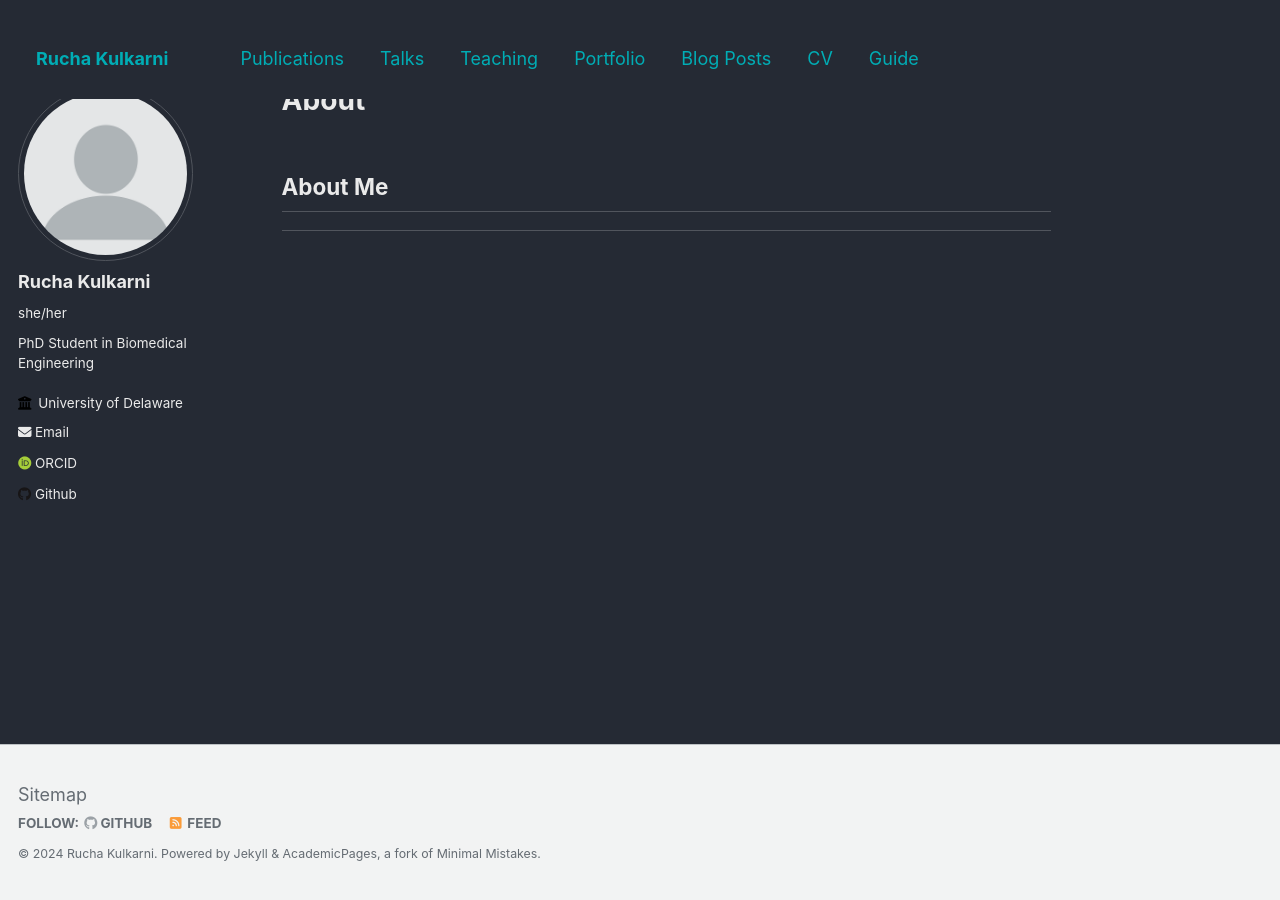
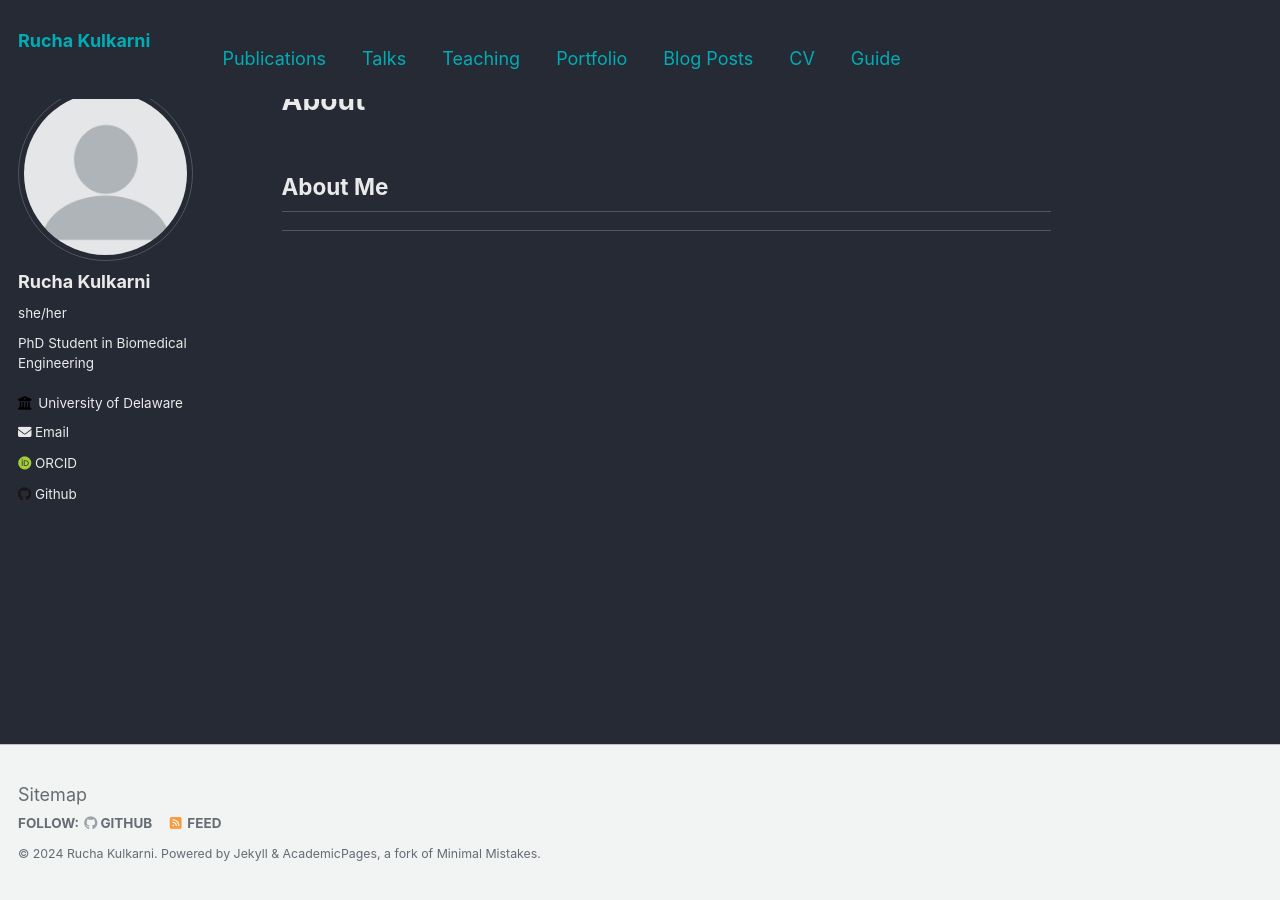
Before and after one commit to ruchak-dev/ruchak-dev.github.io, a Jekyll site: the page built from _pages/about.md, in a window 1280 px wide. Built offline with Jekyll 4.4.1, drawn with Linux system fonts in a browser that asks for light colours; some web fonts are replaced.

Commit message:
Update _masthead.scss

```diff
--- a/_sass/_masthead.scss
+++ b/_sass/_masthead.scss
@@ -40,7 +40,7 @@
 
   ul {
     margin: 0;
-    padding: 1em;
+    padding: 0;
     clear: both;
     list-style-type: none;
   }
@@ -53,6 +53,7 @@
 
   &--lg {
     padding-right: 2em;
+     padding-bottom: 2em;
     font-weight: 700;
   }
 }
```
